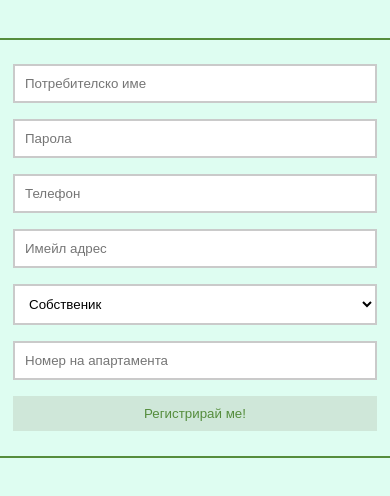
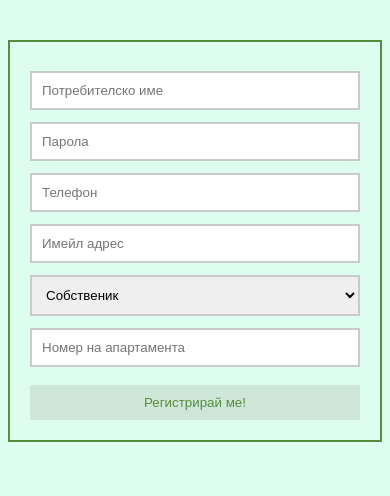
Before and after one commit to VickyyM/Registration-Form, a plain HTML site: page index.html in a window 390 px wide. Drawn offline with Linux system fonts and the light colour scheme.

Commit message:
responsive

```diff
--- a/index.html
+++ b/index.html
@@ -8,19 +8,45 @@
     <title>Форма за регистрация</title>
 </head>
 <body>
-    <form>
-        <div class="container">
-            <input type="text" placeholder="Потребителско име">
-            <input type="password" placeholder="Парола">
-            <input type="tel" placeholder="Телефон">
-            <input type="email" placeholder="Имейл адрес">
-            <select>
-                <option>Собственик</option>
-                <option>Наемател</option>
-            </select>
-            <input type="text" placeholder="Номер на апартамента">
-            <button type="submit" class="button">Регистрирай ме!</button>
-        </div>
-      </form>
+    <div class="container">
+        <form action="/action_page.php">
+          <div class="row">
+            <div class="col-75">
+              <input type="text" id="name" name="name" placeholder="Потребителско име">
+            </div>
+          </div>
+          <div class="row">
+            <div class="col-75">
+              <input type="password" id="pass" name="pass" placeholder="Парола">
+            </div>
+          </div>
+          <div class="row">
+            <div class="col-75">
+              <input type="tel" id="tel" name="tel" placeholder="Телефон">
+            </div>
+          </div>
+          <div class="row">
+            <div class="col-75">
+              <input type="email" id="email" name="email" placeholder="Имейл адрес">
+            </div>
+          </div>
+          <div class="row">
+            <div class="col-75">
+              <select id="opt" name="opt">
+                <option value="owner">Собственик</option>
+                <option value="tenant">Наемател</option>
+              </select>
+            </div>
+          </div>
+          <div class="row">
+            <div class="col-75">
+              <input type="text" id="flat" name="flat" placeholder="Номер на апартамента">
+            </div>
+          </div>
+          <div class="row">
+            <input type="submit" value="Регистрирай ме!">
+          </div>
+        </form>
+      </div>
 </body>
 </html>
--- a/style.css
+++ b/style.css
@@ -1,55 +1,65 @@
-@media screen and (max-width: 800px) {
+@media screen and (max-width: 600px) {
+    .col-75, input[type=submit] {
+      width: 100%;
+      margin-top: 0;
+    }
+}
+@media screen and (min-width: 1200px) {
     .container {
-      width: 100%;
+      width: 30%;
     }
+}
+* {
+    box-sizing: border-box;
 }
 body {
     font-family: Arial, Helvetica, sans-serif;
     background-color: #DEFDF1;
-    justify-content: center;
-    display: flex;
-}
-* {
-    box-sizing: border-box;
 }
 .container {
-    padding: 16px;
-    width: 400px;
-    height: 420px;
-    margin-top: 30px;
     background-color: #DEFDF1;
+    padding: 20px;
     border: solid 2px;
     border-color: #558D3D;
+    margin: 0 auto;
+    margin-top: 40px;
 }
-input, select {
+.col-75 {
+    float: left;
+    width: 100%;
+    margin-top: 6px;
+}
+.row:after {
+    content: "";
+    display: table;
+    clear: both;
+}
+input[type=text], input[type=password], input[type=tel], input[type=email], select {
     width: 100%;
     padding: 10px;
-    margin-top: 8px;
-    margin-bottom: 8px;
-    display: inline-block;
+    margin-top: 3px;
+    margin-bottom: 3px;
+    border: 2px solid rgb(202, 202, 202);
+    resize: vertical;
+}
+input[type=submit] {
+    background-color: #CFE7D9;
+    color: #558D3D;
+    width: 100%;
+    padding: 10px 15px;
+    margin-top: 15px;
     border: none;
-    background: white;
-    border: solid 2px;
-    border-color: rgb(202, 202, 202);
+    cursor: pointer;
 }
-input:hover, select:hover {
+input[type=text]:hover, input[type=password]:hover, input[type=tel]:hover, input[type=email]:hover, select:hover {
     border-color:#558D3D;
     outline: none;
 }
-input:focus, select:focus {
+input[type=submit]:hover {
+    background-color: #558D3D;
+    color: #DEFDF1;
+}
+input[type=text]:focus, input[type=password]:focus, input[type=tel]:focus, input[type=email]:focus, select:focus {
     border-color:#558D3D;
     outline: none;
 }
-.button {
-    background-color: #CFE7D9;
-    color: #558D3D;
-    padding: 10px 20px;
-    margin: 8px 0;
-    border: none;
-    cursor: pointer;
-    width: 100%;
-}
-.button:hover {
-    background-color: #558D3D;
-    color: #DEFDF1;
-}
```
